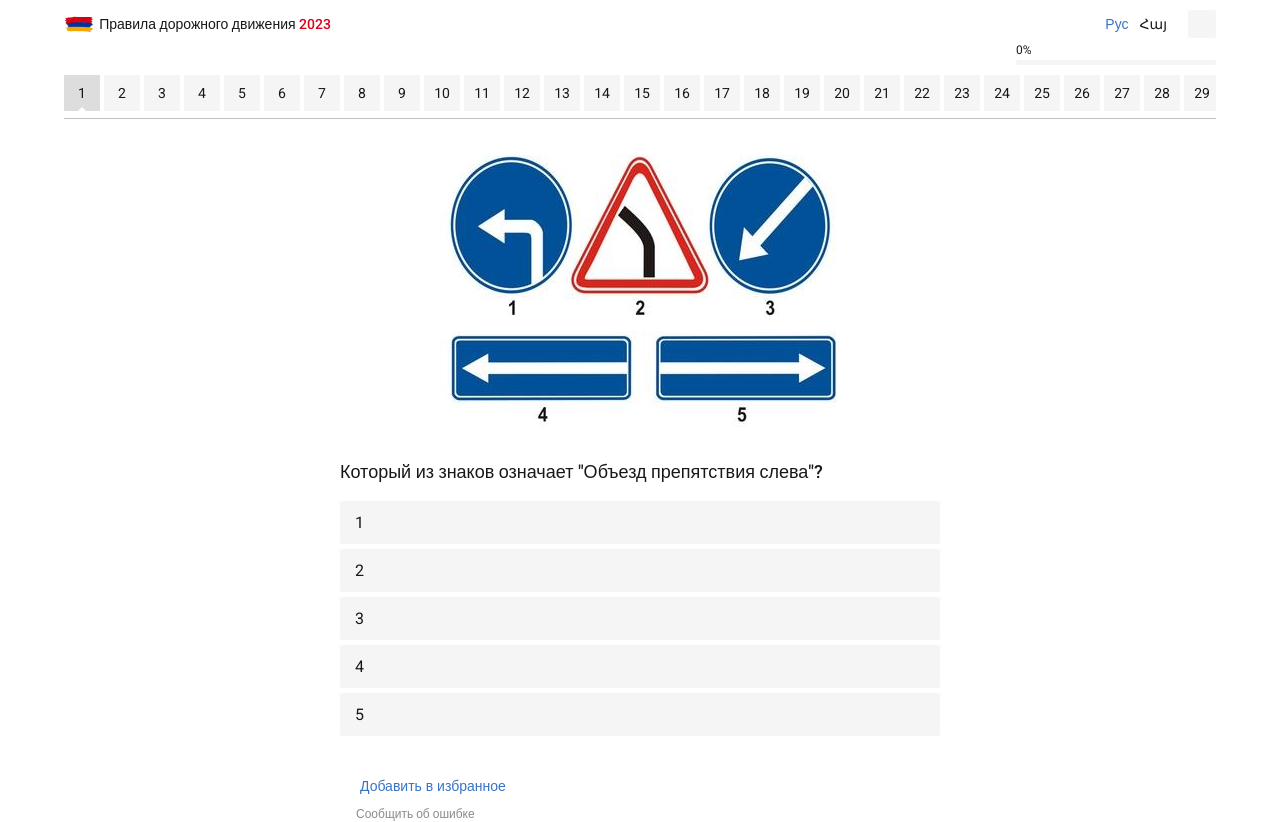
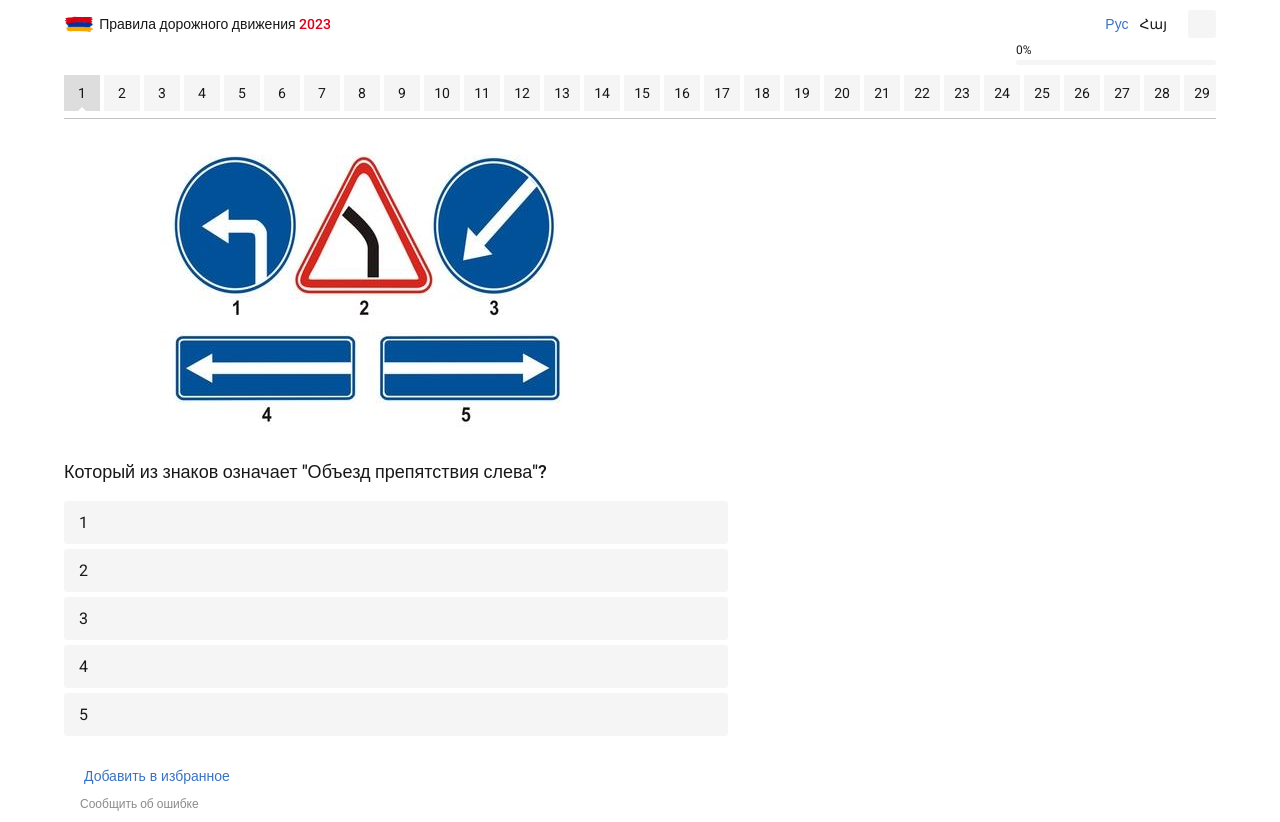
Before and after one commit to alexmasyukov/pdd-armenia, a React (Create React App) app: page /topics/1 in a window 1280 px wide. Built offline with nearby package versions, Linux system fonts and the light colour scheme; some icons are missing; a web font is replaced by a local one.

Commit message:
update template

```diff
--- a/src/components/Questions/Questions.module.scss
+++ b/src/components/Questions/Questions.module.scss
@@ -7,7 +7,7 @@
   // justify-content: flex-start;
 
   .buttons {
-    margin-top: 30px;
+    margin-top: 20px;
     justify-content: space-between;
     display: flex;
 
--- a/src/components/Questions/Questions.tsx
+++ b/src/components/Questions/Questions.tsx
@@ -93,12 +93,12 @@ const Questions: React.FC<Props> = ({ questions = [], favoriteAddButton = true }
         onSelectQuestion={handleSelectQuestionClick}
       />
 
-      <Container
-        sx={{
-          display: 'flex',
-          justifyContent: 'center',
-        }}
-      >
+      {/* <Container
+      // sx={{
+      //   display: 'flex',
+      //   justifyContent: 'center',
+      // }}
+      > */}
       <div className={s['question-container']}>
         <Question
           item={currentQuestion}
@@ -125,7 +125,7 @@ const Questions: React.FC<Props> = ({ questions = [], favoriteAddButton = true }
           )}
         </div>
       </div>
-      </Container>
+      {/* </Container> */}
     </div>
   );
 };
```
Lines whose indentation alone changed are shown as unchanged.
